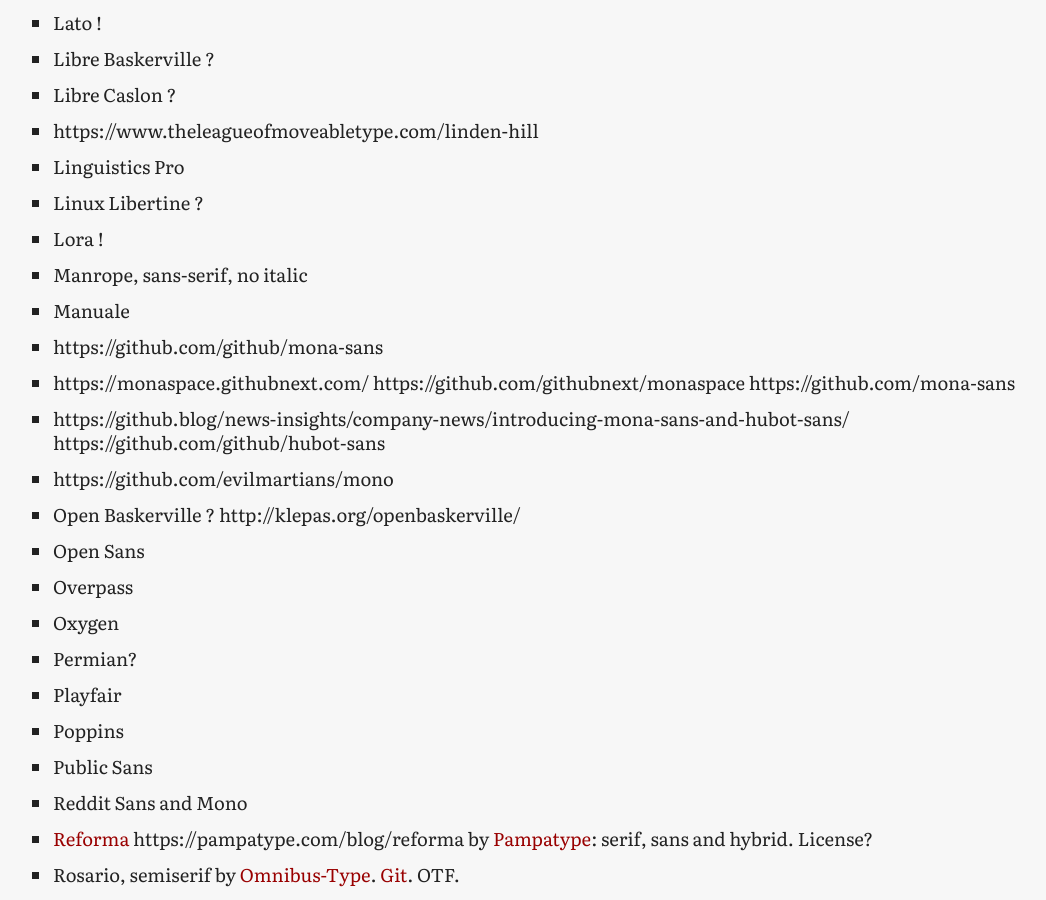
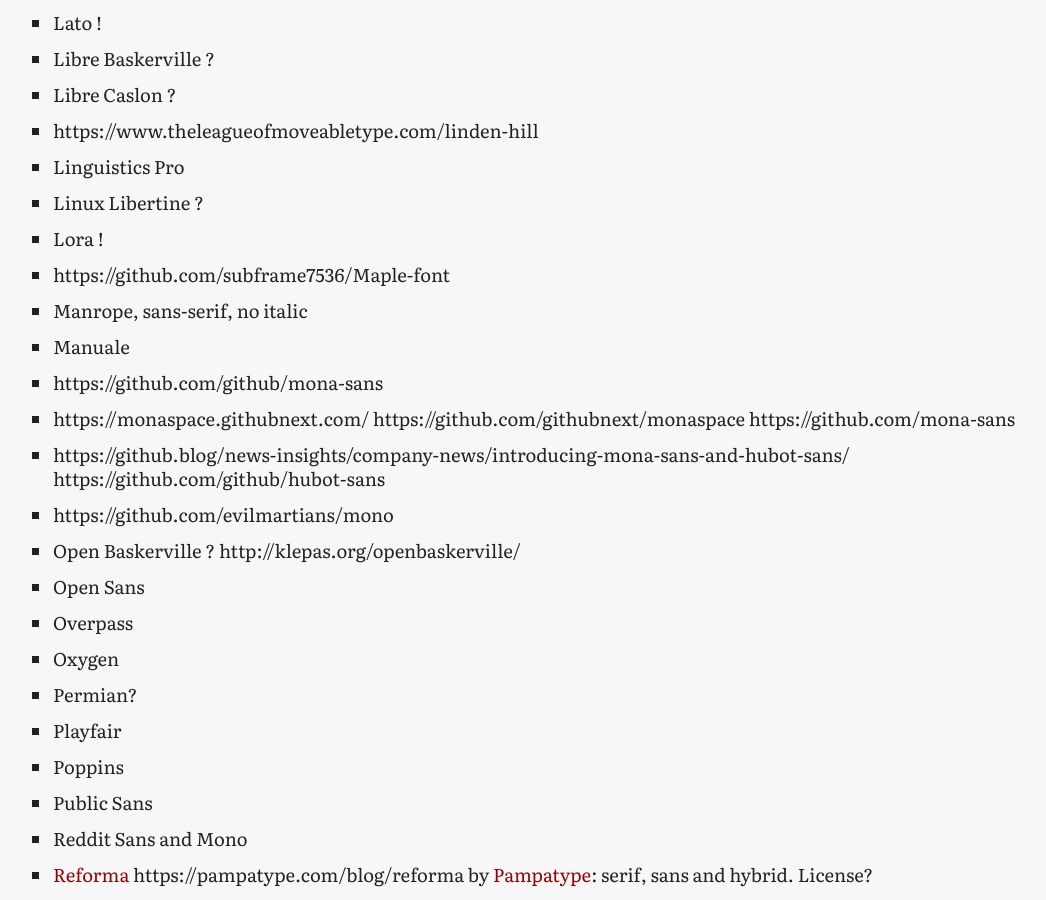
Before and after one commit to menozero/usable-fonts, a Jekyll site: the page built from OTHERS.md, in a window 1280 px wide and 900 px high, scrolled down 2016 px. Shown: the whole window, without its empty margins (43-1089 px from the left). Built offline with Jekyll 4.4.1, drawn with Linux system fonts in a browser that asks for light colours; our own code applies the rules of GitHub Pages for plain Markdown files; part of the change alters nothing that is shown.

Commit message:
Update OTHERS.md

```diff
--- a/OTHERS.md
+++ b/OTHERS.md
@@ -81,6 +81,7 @@ Tahoma
 - Linguistics Pro
 - Linux Libertine ?
 - Lora !
+- https://github.com/subframe7536/Maple-font
 - Manrope, sans-serif, no italic
 - Manuale
 - https://github.com/github/mona-sans
```
